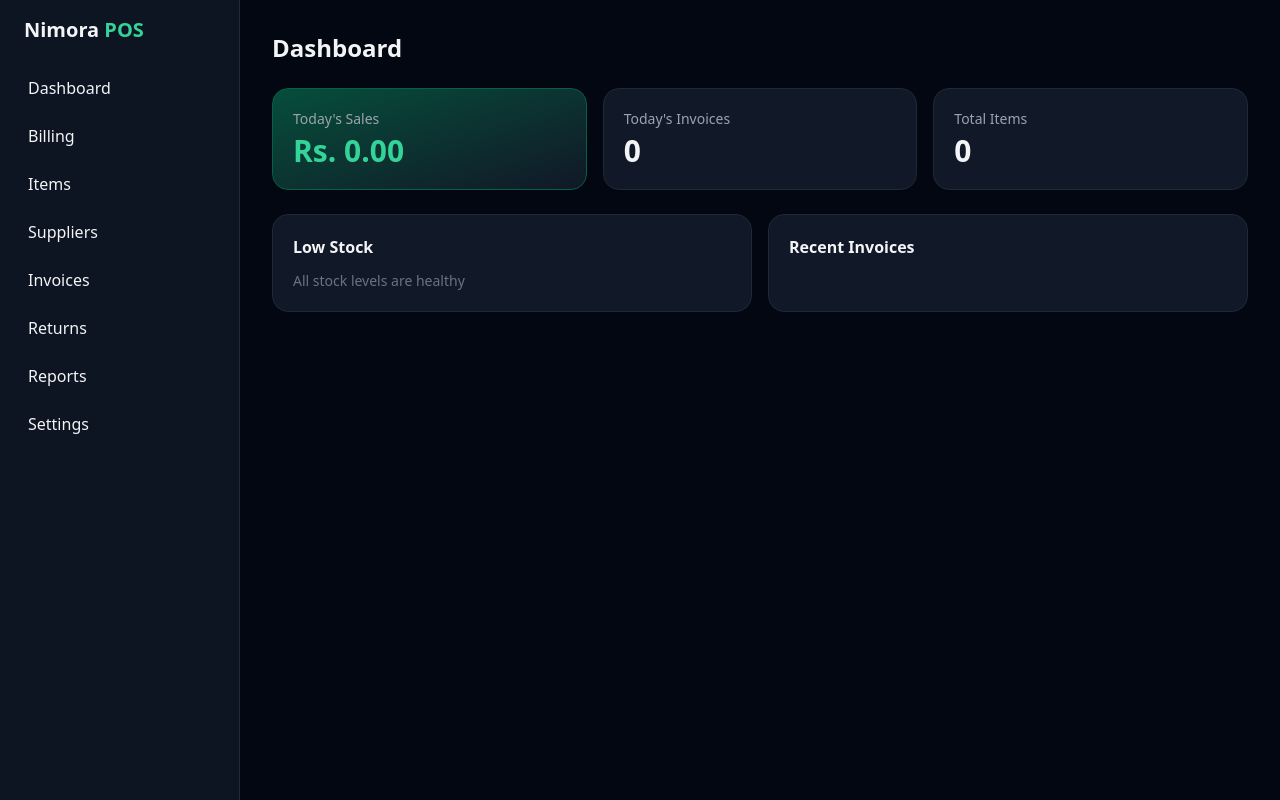
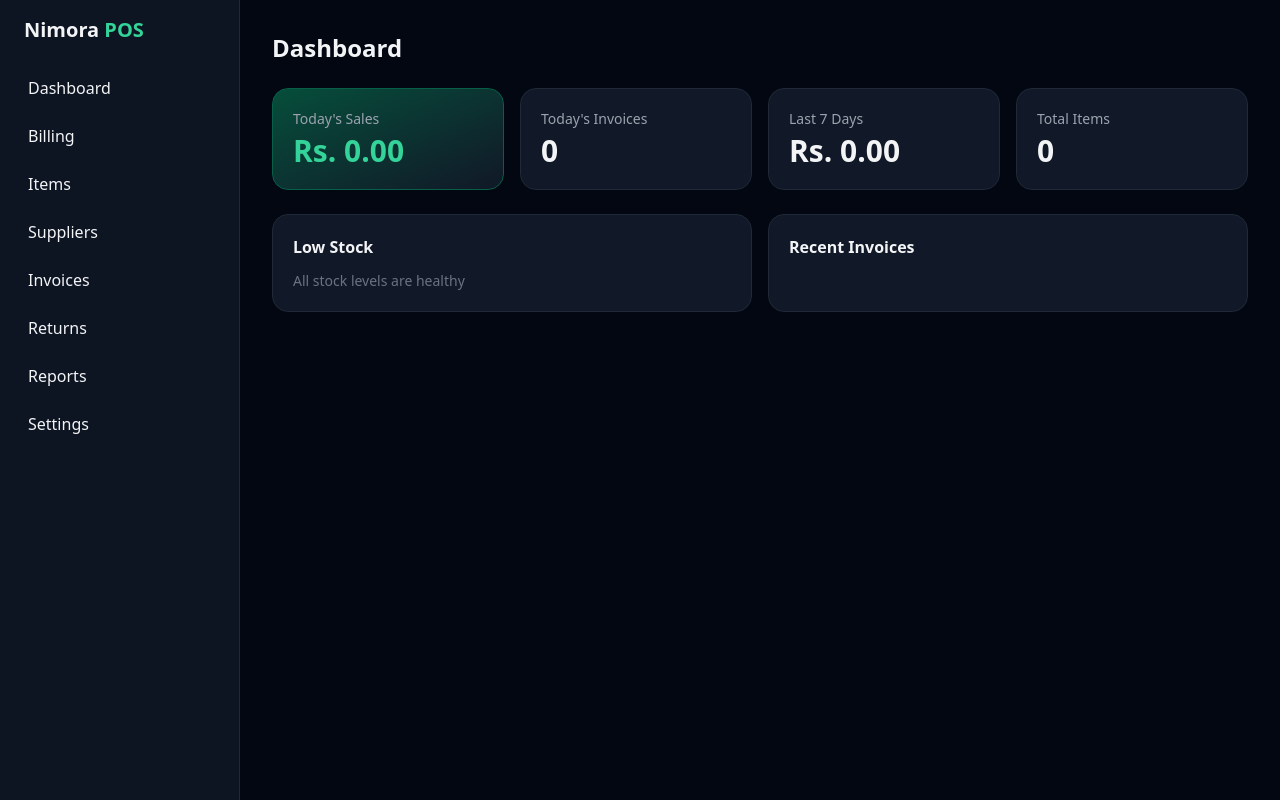
Before and after one commit to nimsara-web/Nimora-pos, a Flask app: page / in a window 1280 px wide. Run offline with Flask 3, Linux system fonts and the light colour scheme; data that the repository does not hold is empty; some libraries are stand-ins or nearby versions.

Commit message:
Update dashboard.html

```diff
--- a/templates/dashboard.html
+++ b/templates/dashboard.html
@@ -2,7 +2,7 @@
 {% block content %}
 <h2 class="text-2xl font-bold mb-6 fade-in">Dashboard</h2>
 
-<div class="grid grid-cols-1 md:grid-cols-3 gap-4 mb-6 fade-in">
+<div class="grid grid-cols-1 md:grid-cols-4 gap-4 mb-6 fade-in">
     <div class="card-hover bg-gradient-to-br from-emerald-900 to-gray-900 rounded-2xl p-5 border border-emerald-800">
         <div class="text-sm text-gray-400">Today's Sales</div>
         <div class="text-3xl font-bold text-emerald-400 mt-1">Rs. {{ "%.2f"|format(today_sales) }}</div>
@@ -10,6 +10,10 @@
     <div class="card-hover bg-gray-900 rounded-2xl p-5 border border-gray-800">
         <div class="text-sm text-gray-400">Today's Invoices</div>
         <div class="text-3xl font-bold mt-1">{{ today_count }}</div>
+    </div>
+    <div class="card-hover bg-gray-900 rounded-2xl p-5 border border-gray-800">
+        <div class="text-sm text-gray-400">Last 7 Days</div>
+        <div class="text-3xl font-bold mt-1">Rs. {{ "%.2f"|format(week_sales) }}</div>
     </div>
     <div class="card-hover bg-gray-900 rounded-2xl p-5 border border-gray-800">
         <div class="text-sm text-gray-400">Total Items</div>
```
